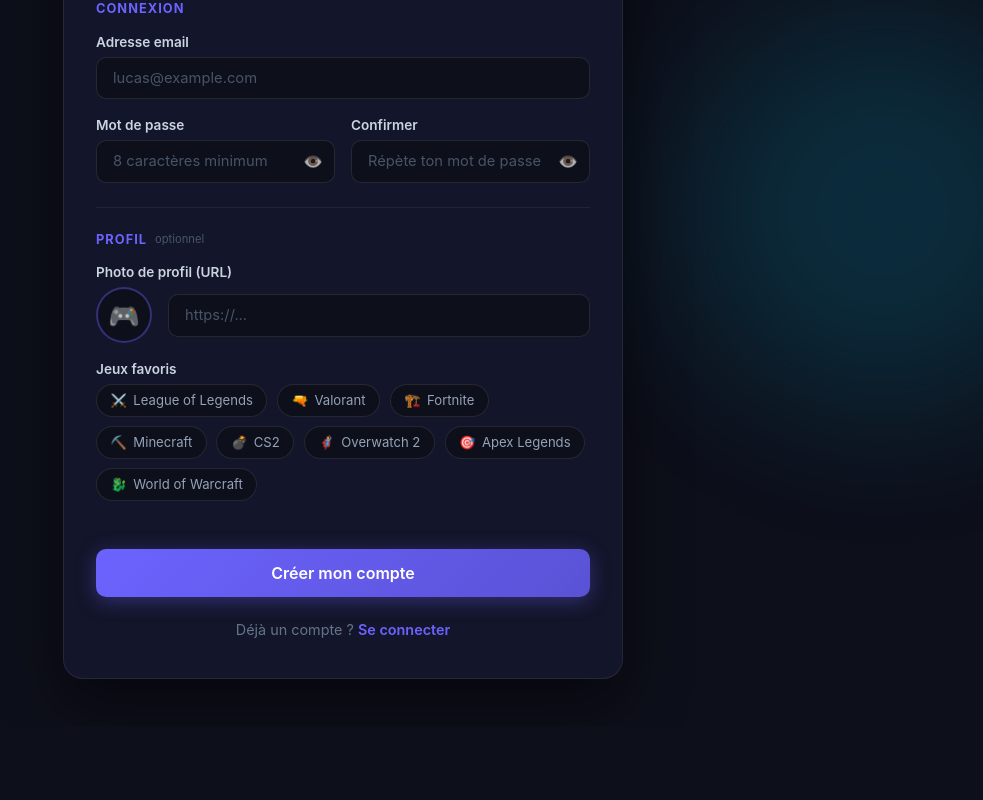
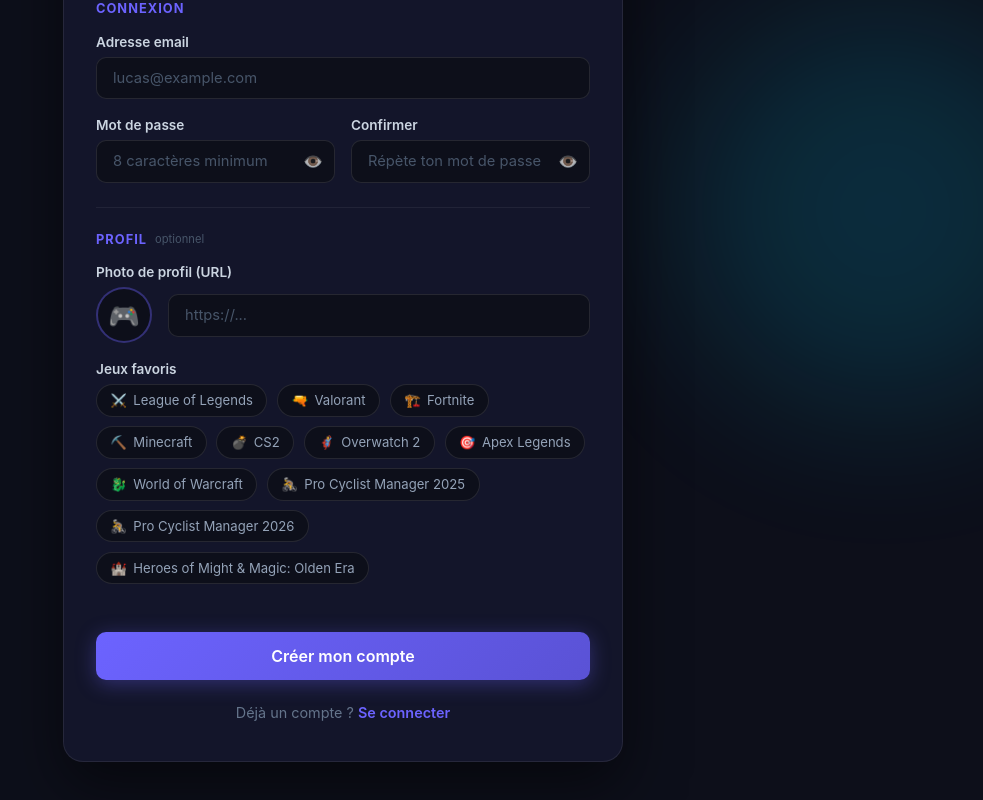
Before and after one commit to VZanchi-dev/suqadPLay, an Angular app: page /inscription in a window 1280 px wide. Shown: the part 490-1290 px from the top of the page, without its empty margins (297-1280 px from the left). Before the commit the page ends 1217 px from the top, so only its background shows below. Built offline with nearby package versions, Linux system fonts and the light colour scheme; no server answers.

Commit message:
feat: ajout Pro Cyclist Manager 2025/2026 et Heroes of Might & Magic Olden Era

```diff
--- a/src/app/create-session/create-session.component.ts
+++ b/src/app/create-session/create-session.component.ts
@@ -8,14 +8,17 @@
 import { NavbarComponent } from '../navbar/navbar.component';
 
 const FALLBACK_GAMES: Game[] = [
-  { id: 'lol',       name: 'League of Legends', emoji: '⚔️', category: 'MOBA',         created_at: '' },
-  { id: 'valorant',  name: 'Valorant',           emoji: '🔫', category: 'FPS',          created_at: '' },
-  { id: 'fortnite',  name: 'Fortnite',           emoji: '🏗️', category: 'Battle Royale', created_at: '' },
-  { id: 'csgo',      name: 'CS2',                emoji: '💣', category: 'FPS',          created_at: '' },
-  { id: 'overwatch', name: 'Overwatch 2',        emoji: '🦸', category: 'FPS',          created_at: '' },
-  { id: 'apex',      name: 'Apex Legends',       emoji: '🎯', category: 'Battle Royale', created_at: '' },
-  { id: 'wow',       name: 'World of Warcraft',  emoji: '🐉', category: 'MMO',          created_at: '' },
-  { id: 'minecraft', name: 'Minecraft',          emoji: '⛏️', category: 'Simulation',   created_at: '' },
+  { id: 'lol',       name: 'League of Legends',          emoji: '⚔️', category: 'MOBA',         created_at: '' },
+  { id: 'valorant',  name: 'Valorant',                   emoji: '🔫', category: 'FPS',          created_at: '' },
+  { id: 'fortnite',  name: 'Fortnite',                   emoji: '🏗️', category: 'Battle Royale', created_at: '' },
+  { id: 'csgo',      name: 'CS2',                        emoji: '💣', category: 'FPS',          created_at: '' },
+  { id: 'overwatch', name: 'Overwatch 2',                emoji: '🦸', category: 'FPS',          created_at: '' },
+  { id: 'apex',      name: 'Apex Legends',               emoji: '🎯', category: 'Battle Royale', created_at: '' },
+  { id: 'wow',       name: 'World of Warcraft',          emoji: '🐉', category: 'MMO',          created_at: '' },
+  { id: 'minecraft', name: 'Minecraft',                  emoji: '⛏️', category: 'Simulation',   created_at: '' },
+  { id: 'pcm2025',   name: 'Pro Cyclist Manager 2025',   emoji: '🚴', category: 'Sport',        created_at: '' },
+  { id: 'pcm2026',   name: 'Pro Cyclist Manager 2026',   emoji: '🚴', category: 'Sport',        created_at: '' },
+  { id: 'homm',      name: 'Heroes of Might & Magic: Olden Era', emoji: '🏰', category: 'Stratégie', created_at: '' },
 ];
 
 @Component({
--- a/src/app/profile/profile.component.ts
+++ b/src/app/profile/profile.component.ts
@@ -29,14 +29,17 @@
   languages: Language[]    = ['Français', 'English', 'Español', 'Deutsch', 'Português'];
 
   allGames = [
-    { id: 'lol',       label: 'League of Legends', icon: '⚔️' },
-    { id: 'valorant',  label: 'Valorant',           icon: '🔫' },
-    { id: 'fortnite',  label: 'Fortnite',           icon: '🏗️' },
-    { id: 'minecraft', label: 'Minecraft',          icon: '⛏️' },
-    { id: 'csgo',      label: 'CS2',                icon: '💣' },
-    { id: 'overwatch', label: 'Overwatch 2',        icon: '🦸' },
-    { id: 'apex',      label: 'Apex Legends',       icon: '🎯' },
-    { id: 'wow',       label: 'World of Warcraft',  icon: '🐉' },
+    { id: 'lol',       label: 'League of Legends',                icon: '⚔️' },
+    { id: 'valorant',  label: 'Valorant',                         icon: '🔫' },
+    { id: 'fortnite',  label: 'Fortnite',                         icon: '🏗️' },
+    { id: 'minecraft', label: 'Minecraft',                        icon: '⛏️' },
+    { id: 'csgo',      label: 'CS2',                              icon: '💣' },
+    { id: 'overwatch', label: 'Overwatch 2',                      icon: '🦸' },
+    { id: 'apex',      label: 'Apex Legends',                     icon: '🎯' },
+    { id: 'wow',       label: 'World of Warcraft',                icon: '🐉' },
+    { id: 'pcm2025',   label: 'Pro Cyclist Manager 2025',         icon: '🚴' },
+    { id: 'pcm2026',   label: 'Pro Cyclist Manager 2026',         icon: '🚴' },
+    { id: 'homm',      label: 'Heroes of Might & Magic: Olden Era', icon: '🏰' },
   ];
 
   selectedGames = new Set<string>();
--- a/src/app/register/register.component.ts
+++ b/src/app/register/register.component.ts
@@ -32,14 +32,17 @@
   showConfirm = false;
 
   games = [
-    { id: 'lol', label: 'League of Legends', icon: '⚔️' },
-    { id: 'valorant', label: 'Valorant', icon: '🔫' },
-    { id: 'fortnite', label: 'Fortnite', icon: '🏗️' },
-    { id: 'minecraft', label: 'Minecraft', icon: '⛏️' },
-    { id: 'csgo', label: 'CS2', icon: '💣' },
-    { id: 'overwatch', label: 'Overwatch 2', icon: '🦸' },
-    { id: 'apex', label: 'Apex Legends', icon: '🎯' },
-    { id: 'wow', label: 'World of Warcraft', icon: '🐉' },
+    { id: 'lol',       label: 'League of Legends',                icon: '⚔️' },
+    { id: 'valorant',  label: 'Valorant',                         icon: '🔫' },
+    { id: 'fortnite',  label: 'Fortnite',                         icon: '🏗️' },
+    { id: 'minecraft', label: 'Minecraft',                        icon: '⛏️' },
+    { id: 'csgo',      label: 'CS2',                              icon: '💣' },
+    { id: 'overwatch', label: 'Overwatch 2',                      icon: '🦸' },
+    { id: 'apex',      label: 'Apex Legends',                     icon: '🎯' },
+    { id: 'wow',       label: 'World of Warcraft',                icon: '🐉' },
+    { id: 'pcm2025',   label: 'Pro Cyclist Manager 2025',         icon: '🚴' },
+    { id: 'pcm2026',   label: 'Pro Cyclist Manager 2026',         icon: '🚴' },
+    { id: 'homm',      label: 'Heroes of Might & Magic: Olden Era', icon: '🏰' },
   ];
 
   selectedGames = new Set<string>();
```
